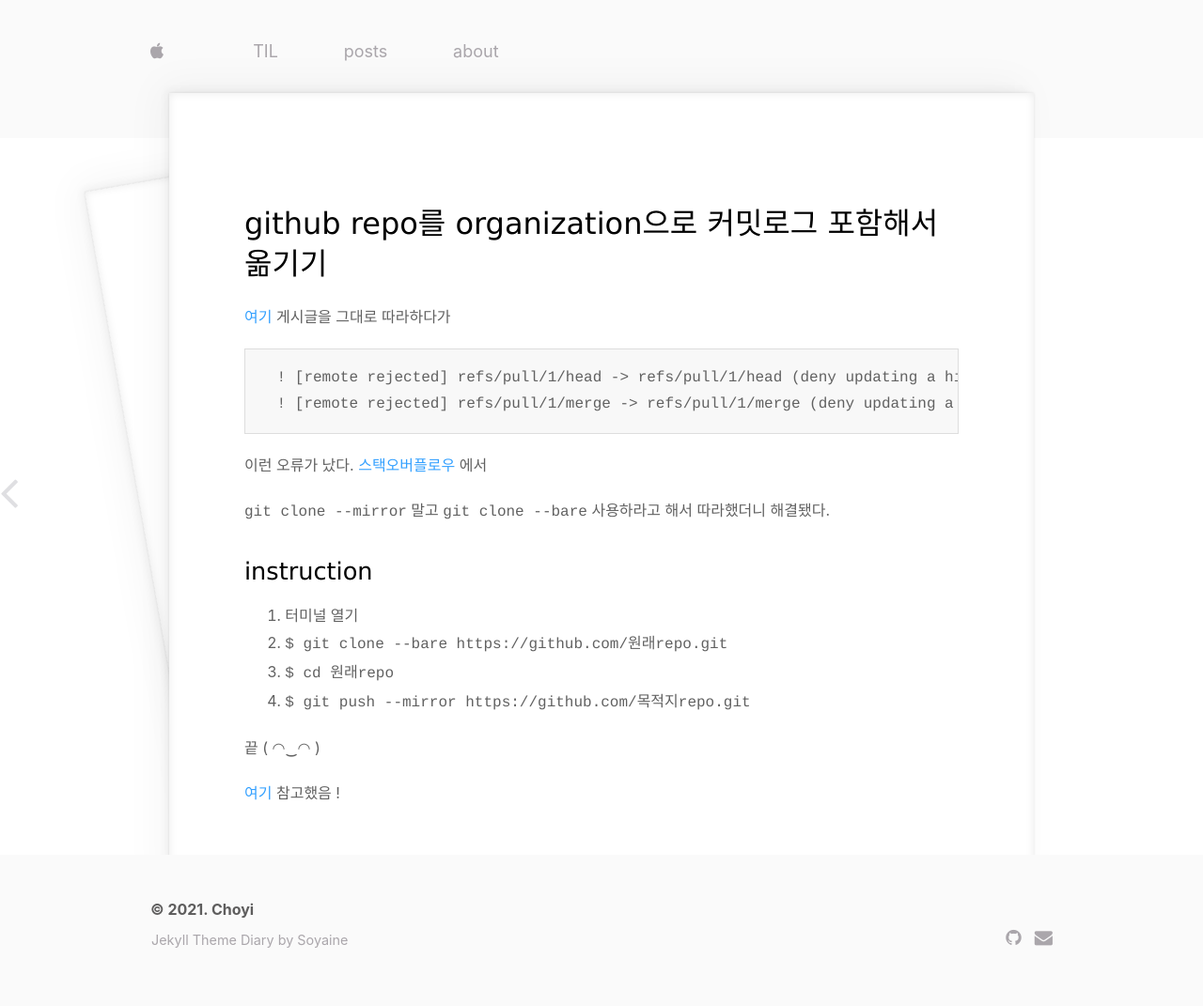
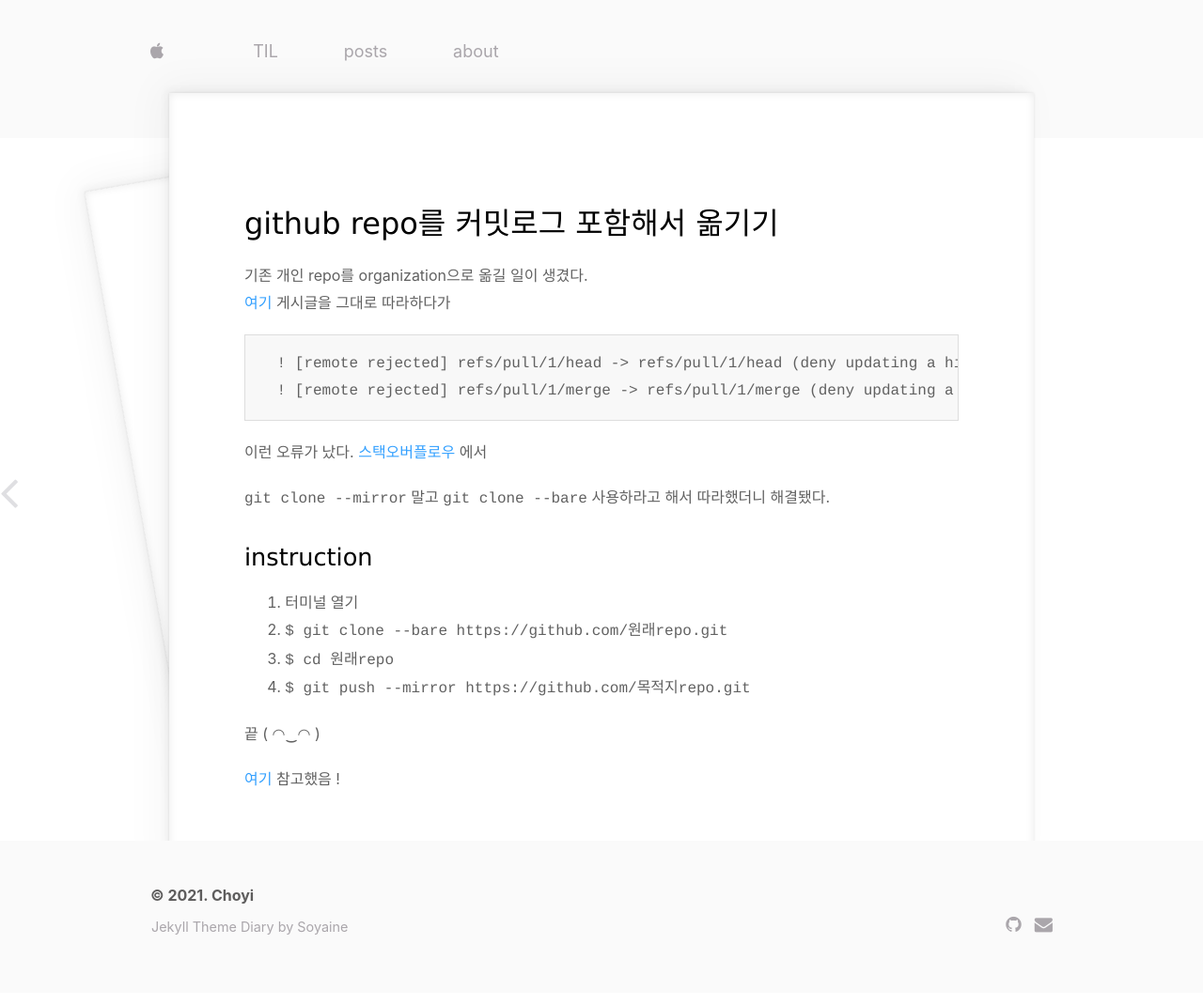
Before and after one commit to jeongchoyi/jeongchoyi.github.io, a Jekyll site: the page built from _posts/2021-04-24-git-mirroring.md, in a window 1280 px wide. Shown: the whole page at 94% size. Built offline with Jekyll 4.4.1, drawn with Linux system fonts in a browser that asks for light colours; some web fonts are replaced.

````diff
--- a/_posts/2021-04-24-git-mirroring.md
+++ b/_posts/2021-04-24-git-mirroring.md
@@ -1,14 +1,15 @@
 ---
 layout: post
-title: "github repo를 organization으로 커밋로그 포함해서 옮기기"
+title: "github repo를 커밋로그 포함해서 옮기기"
 date: 2021-04-24
 category: read
 excerpt: ""
 
 ---
 
-# github repo를 organization으로 커밋로그 포함해서 옮기기
+# github repo를 커밋로그 포함해서 옮기기
 
+기존 개인 repo를 organization으로 옮길 일이 생겼다.
 [여기](https://oizys18.github.io/2020-08-03/Git-mirroring) 게시글을 그대로 따라하다가
 
 ```
````
Also changed, not shown: devpost/index.html (+14 -13 lines).
